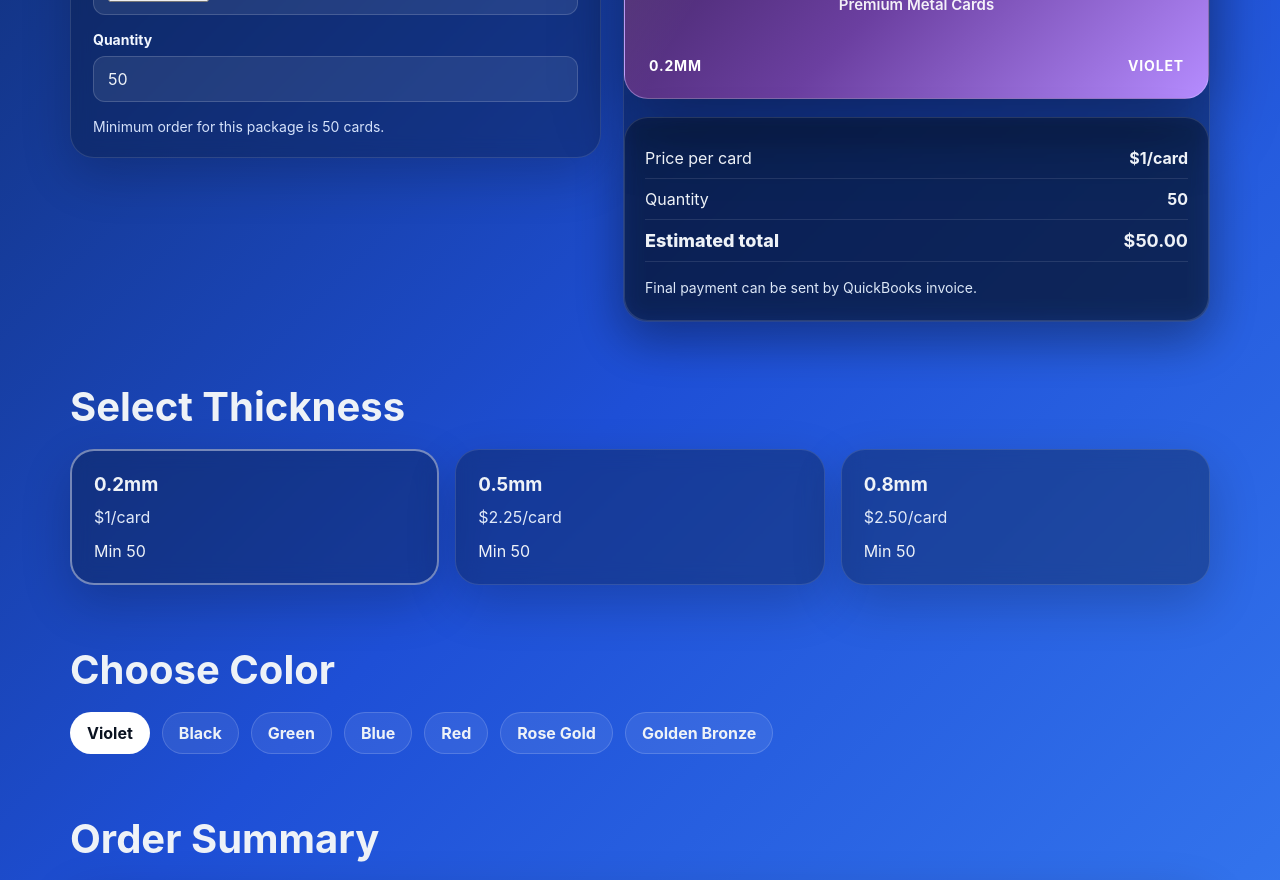
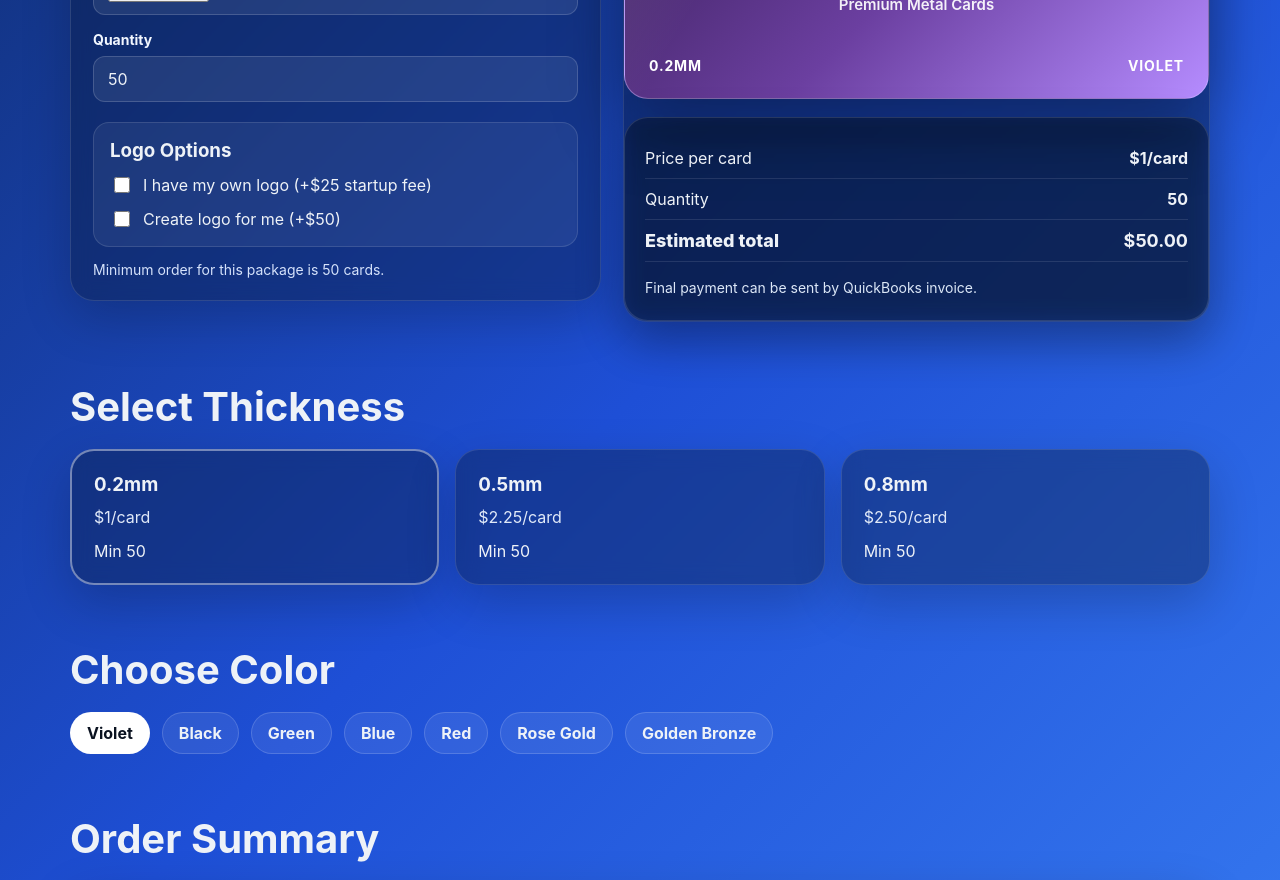
Before and after one commit to Paul4240/iezekiel-custom-cards, a Next.js app: page / in a window 1280 px wide. Shown: the part 900-1780 px from the top of the page. Built offline with nearby package versions, Linux system fonts and the light colour scheme.

Commit message:
Add logo fees to total calculator

```diff
--- a/app/page.tsx
+++ b/app/page.tsx
@@ -49,6 +49,8 @@ export default function HomePage() {
   const [tagline, setTagline] = useState("Premium Metal Cards");
   const [logoPreview, setLogoPreview] = useState<string | null>(null);
   const [quantityInput, setQuantityInput] = useState<string>(String(packages[0].min));
+  const [hasOwnLogo, setHasOwnLogo] = useState(false);
+  const [needLogoCreated, setNeedLogoCreated] = useState(false);
 
   const currentQuantity = useMemo(() => {
     const parsed = Number(quantityInput);
@@ -103,24 +105,44 @@ export default function HomePage() {
     setQuantityInput(String(parsed));
   };
 
+  const logoSetupFee = hasOwnLogo ? 25 : 0;
+  const logoCreationFee = needLogoCreated ? 50 : 0;
+
   const total = useMemo(() => {
-    return (currentQuantity * selectedPackage.price).toFixed(2);
-  }, [currentQuantity, selectedPackage.price]);
+    const base = currentQuantity * selectedPackage.price;
+    return (base + logoSetupFee + logoCreationFee).toFixed(2);
+  }, [currentQuantity, selectedPackage.price, logoSetupFee, logoCreationFee]);
 
   const quickbooksMessage = useMemo(() => {
+    const logoOption = hasOwnLogo
+      ? "Customer has own logo (+$25 startup fee)"
+      : needLogoCreated
+      ? "Create logo for customer (+$50)"
+      : "No logo add-on selected";
+
     return encodeURIComponent(
       `Hi, I want to order metal cards.
 
 Thickness: ${selectedPackage.thickness}
 Color: ${selectedColor}
 Quantity: ${currentQuantity}
-Estimated total: $${total}
 Company name: ${companyName}
 Text on card: ${tagline}
+Logo option: ${logoOption}
+Estimated total: $${total}
 
 Please send me the QuickBooks invoice.`
     );
-  }, [selectedPackage.thickness, selectedColor, currentQuantity, total, companyName, tagline]);
+  }, [
+    selectedPackage.thickness,
+    selectedColor,
+    currentQuantity,
+    companyName,
+    tagline,
+    hasOwnLogo,
+    needLogoCreated,
+    total,
+  ]);
 
   const cardStyle = useMemo(() => {
     switch (selectedColor.toLowerCase()) {
@@ -281,6 +303,36 @@ Please send me the QuickBooks invoice.`
                 />
               </label>
 
+              <div className="logoOptions">
+                <h3>Logo Options</h3>
+
+                <label className="optionRow">
+                  <input
+                    type="checkbox"
+                    checked={hasOwnLogo}
+                    onChange={() => {
+                      const next = !hasOwnLogo;
+                      setHasOwnLogo(next);
+                      if (next) setNeedLogoCreated(false);
+                    }}
+                  />
+                  <span>I have my own logo (+$25 startup fee)</span>
+                </label>
+
+                <label className="optionRow">
+                  <input
+                    type="checkbox"
+                    checked={needLogoCreated}
+                    onChange={() => {
+                      const next = !needLogoCreated;
+                      setNeedLogoCreated(next);
+                      if (next) setHasOwnLogo(false);
+                    }}
+                  />
+                  <span>Create logo for me (+$50)</span>
+                </label>
+              </div>
+
               <div className="builderNote">
                 Minimum order for this package is {selectedPackage.min} cards.
               </div>
@@ -326,6 +378,18 @@ Please send me the QuickBooks invoice.`
                   <span>Quantity</span>
                   <strong>{currentQuantity}</strong>
                 </div>
+                {hasOwnLogo && (
+                  <div className="totalsRow">
+                    <span>Own logo startup fee</span>
+                    <strong>$25.00</strong>
+                  </div>
+                )}
+                {needLogoCreated && (
+                  <div className="totalsRow">
+                    <span>Logo creation fee</span>
+                    <strong>$50.00</strong>
+                  </div>
+                )}
                 <div className="totalsRow total">
                   <span>Estimated total</span>
                   <strong>${total}</strong>
@@ -390,6 +454,16 @@ Please send me the QuickBooks invoice.`
             <p>
               <strong>Quantity:</strong> {currentQuantity}
             </p>
+            {hasOwnLogo && (
+              <p>
+                <strong>Own Logo Startup Fee:</strong> $25.00
+              </p>
+            )}
+            {needLogoCreated && (
+              <p>
+                <strong>Logo Creation Fee:</strong> $50.00
+              </p>
+            )}
             <p>
               <strong>Minimum:</strong> {selectedPackage.min} cards
             </p>
@@ -561,6 +635,27 @@ Please send me the QuickBooks invoice.`
           background: rgba(255, 255, 255, 0.08);
           color: #eef2f7;
           padding: 12px 14px;
+        }
+
+        .logoOptions {
+          margin-top: 20px;
+          padding: 16px;
+          border-radius: 16px;
+          background: rgba(255, 255, 255, 0.06);
+          border: 1px solid rgba(255, 255, 255, 0.12);
+        }
+
+        .optionRow {
+          display: flex;
+          align-items: center;
+          gap: 10px;
+          margin-top: 12px;
+          color: #eef2f7;
+        }
+
+        .optionRow input {
+          width: 16px;
+          height: 16px;
         }
 
         .grid {
```
